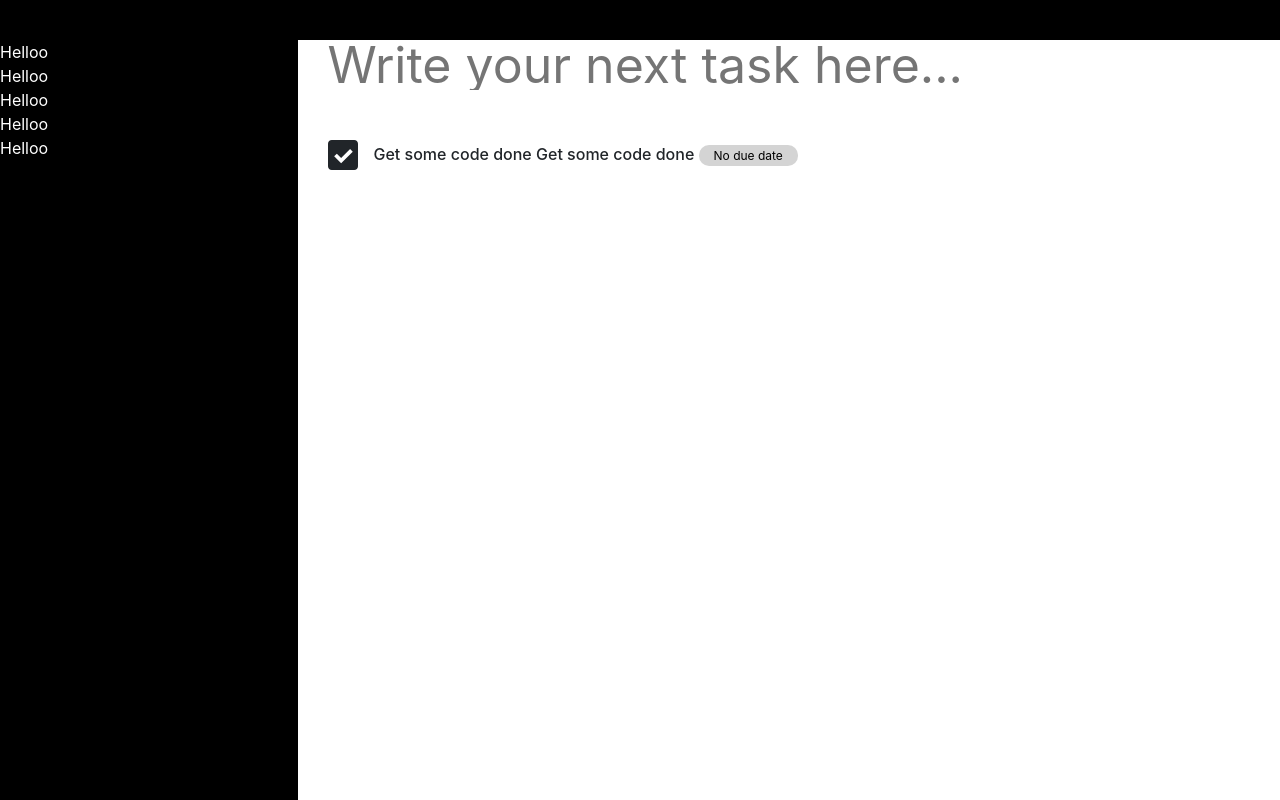
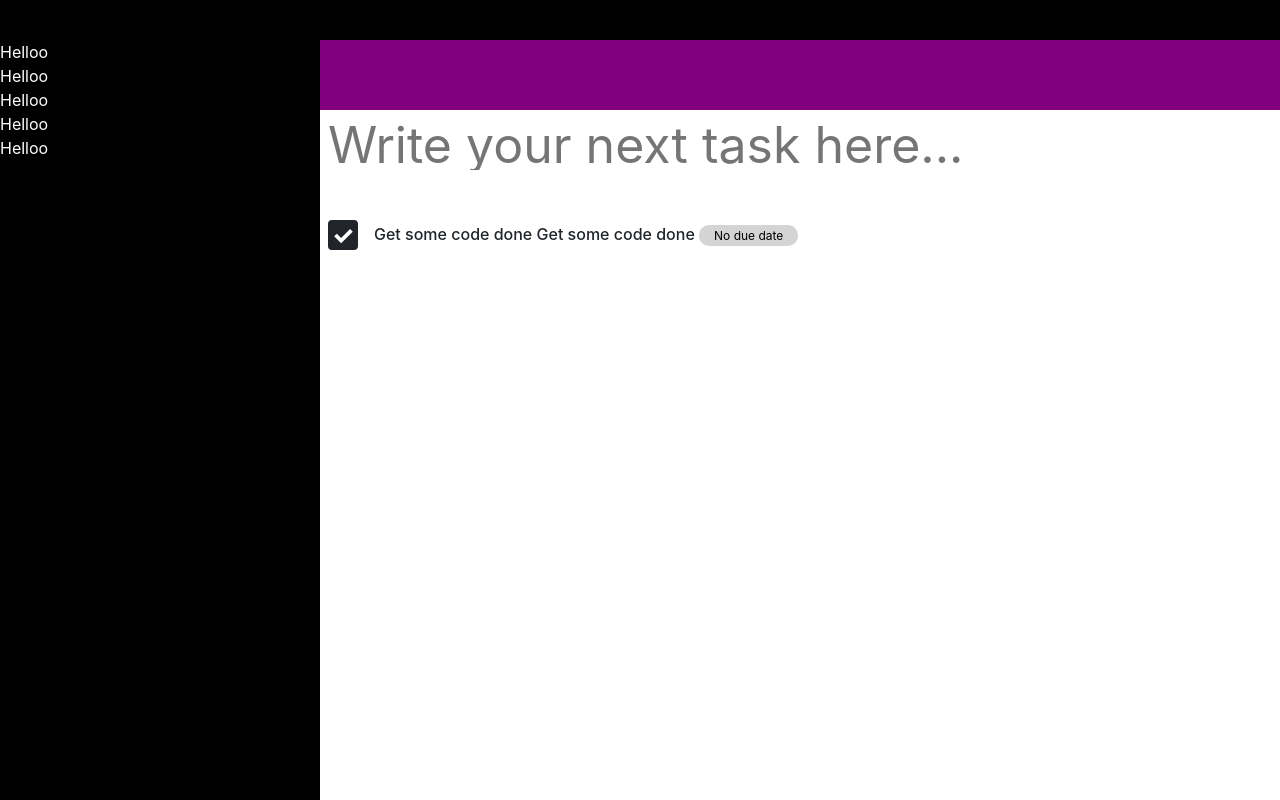
Before and after one commit to HarryNdegwa/fleetTest, a React (Create React App) app: page /tasks-dashboard in a window 1280 px wide. Built offline with nearby package versions, Linux system fonts and the light colour scheme.

Commit message:
Some styling

```diff
--- a/src/components/Tasks/style.css
+++ b/src/components/Tasks/style.css
@@ -8,6 +8,7 @@
   font-size: 50px;
   width: 100%;
   margin-bottom: 30px;
+  margin-top: 10px;
 }
 
 .task-input:focus {
--- a/src/components/TasksDashBoard/index.js
+++ b/src/components/TasksDashBoard/index.js
@@ -2,19 +2,22 @@ import React from "react";
 import Sidebar from "./SideBar";
 import Tasks from "../Tasks";
 import "./style.css";
-import TopHeader from "../TopHeader";
 
 function TaskDashBoard(props) {
   return (
     <div className="task-dashboard">
-      <TopHeader />
-      <div className="row">
+      <div className="dashboard-top-header-wrapper">
+        <div className="dashboard-top-header"></div>
+      </div>
+      <div className="row no-gutters">
         <div className="col-md-2 col-lg-3">
           <Sidebar />
         </div>
-        <div className="col-md-10 col-lg-9">
+        <div className="col-md-10 col-lg-9 ">
           <div className="dashboard-secondary-header"></div>
-          <Tasks />
+          <div className="px-2">
+            <Tasks />
+          </div>
         </div>
       </div>
     </div>
--- a/src/components/TasksDashBoard/style.css
+++ b/src/components/TasksDashBoard/style.css
@@ -0,0 +1,22 @@
+.task-dashboard {
+  position: relative;
+}
+
+.dashboard-top-header-wrapper {
+  height: 40px;
+}
+
+.dashboard-top-header {
+  background-color: black;
+  height: 40px;
+  position: absolute;
+  top: 0;
+  left: 0;
+  width: 100%;
+}
+
+.dashboard-secondary-header {
+  background-color: purple;
+  height: 70px;
+  width: 100%;
+}
```
